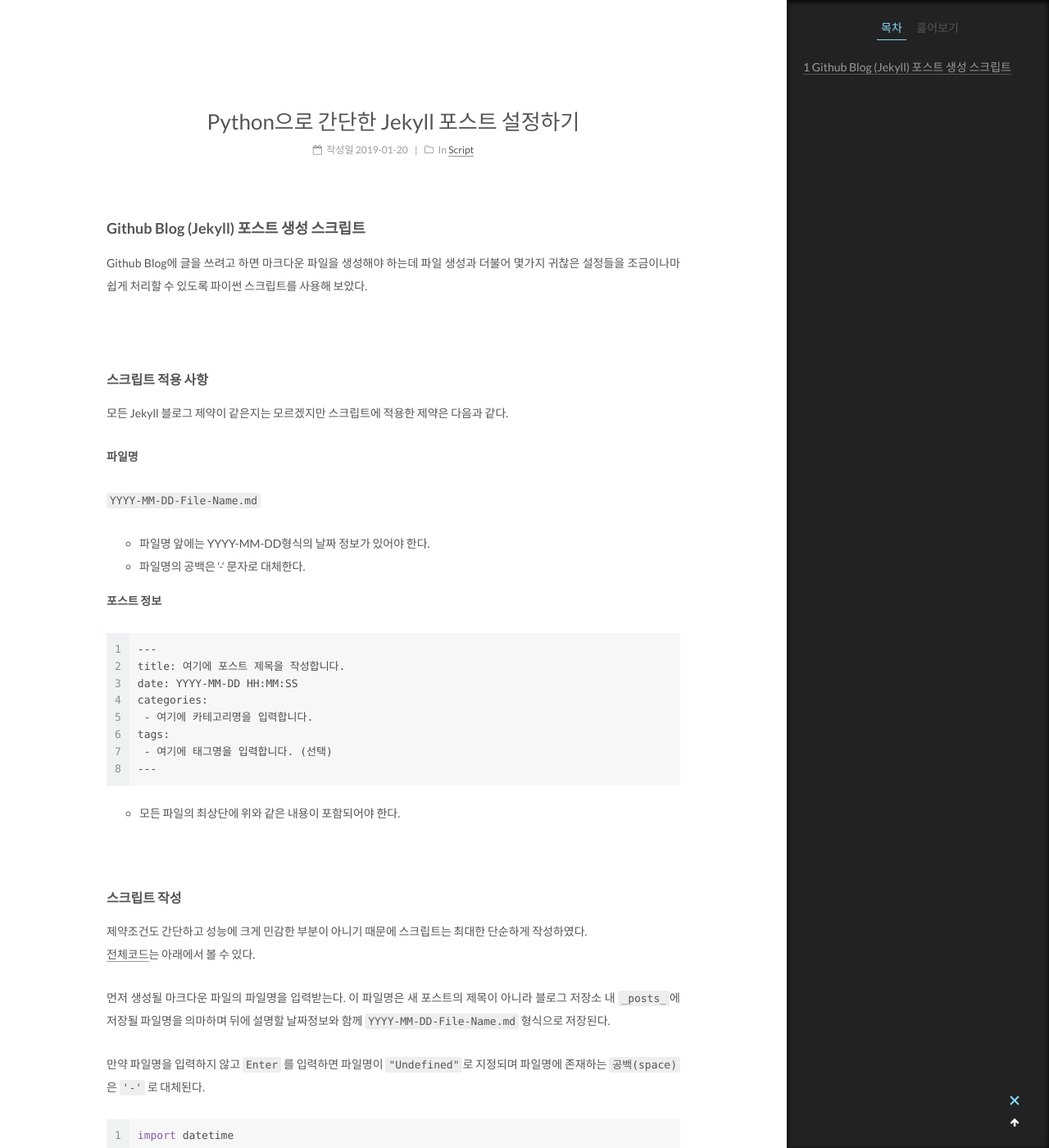
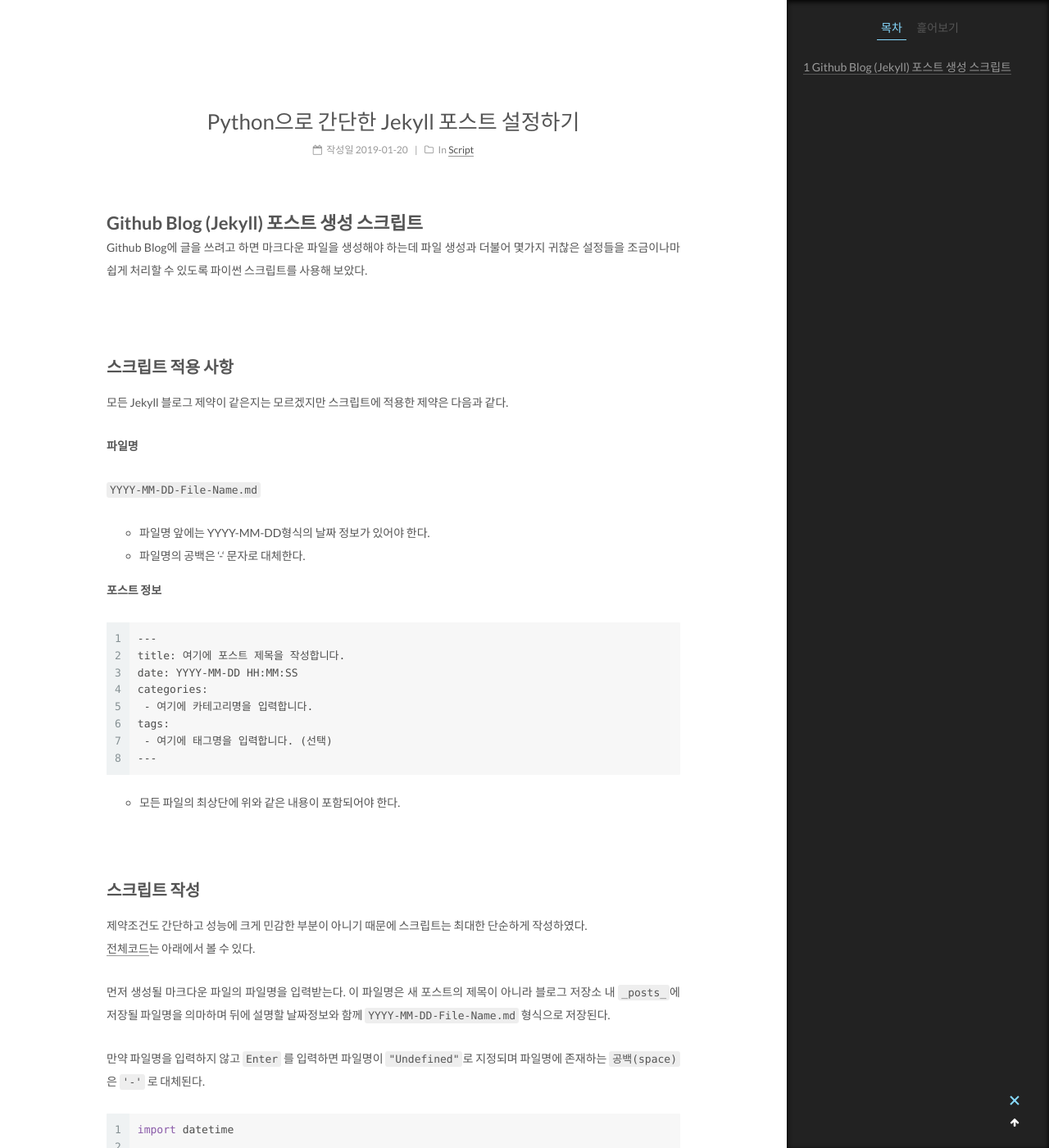
Before and after one commit to hellozin/hellozin.github.io, a Jekyll site: the page built from _posts/2019-01-20-Python-Script-for-New-Post.md, in a window 1280 px wide and 1400 px high, scrolled down 248 px. Shown: the whole window at 82% size. Built offline with Jekyll 4.4.1, drawn with Linux system fonts in a browser that asks for light colours.

Commit message:
헤더 변경

````diff
--- a/_posts/2019-01-20-Python-Script-for-New-Post.md
+++ b/_posts/2019-01-20-Python-Script-for-New-Post.md
@@ -6,13 +6,13 @@ categories:
 tags:
 ---
 
-### Github Blog (Jekyll) 포스트 생성 스크립트
+# Github Blog (Jekyll) 포스트 생성 스크립트
 
 Github Blog에 글을 쓰려고 하면 마크다운 파일을 생성해야 하는데 파일 생성과 더불어 몇가지 귀찮은 설정들을 조금이나마 쉽게 처리할 수 있도록 파이썬 스크립트를 사용해 보았다.
 
 <br/>
 
-#### 스크립트 적용 사항
+## 스크립트 적용 사항
 
 모든 Jekyll 블로그 제약이 같은지는 모르겠지만 스크립트에 적용한 제약은 다음과 같다.
 
@@ -40,7 +40,7 @@ tags:
 
 <br/>
 
-#### 스크립트 작성
+## 스크립트 작성
 
 제약조건도 간단하고 성능에 크게 민감한 부분이 아니기 때문에 스크립트는 최대한 단순하게 작성하였다.<br>
 [전체코드](#전체-코드)는 아래에서 볼 수 있다.
@@ -94,7 +94,7 @@ newFile.close()
 
 <br>
 
-#### 전체 코드
+## 전체 코드
 
 ```python
 import datetime
````
